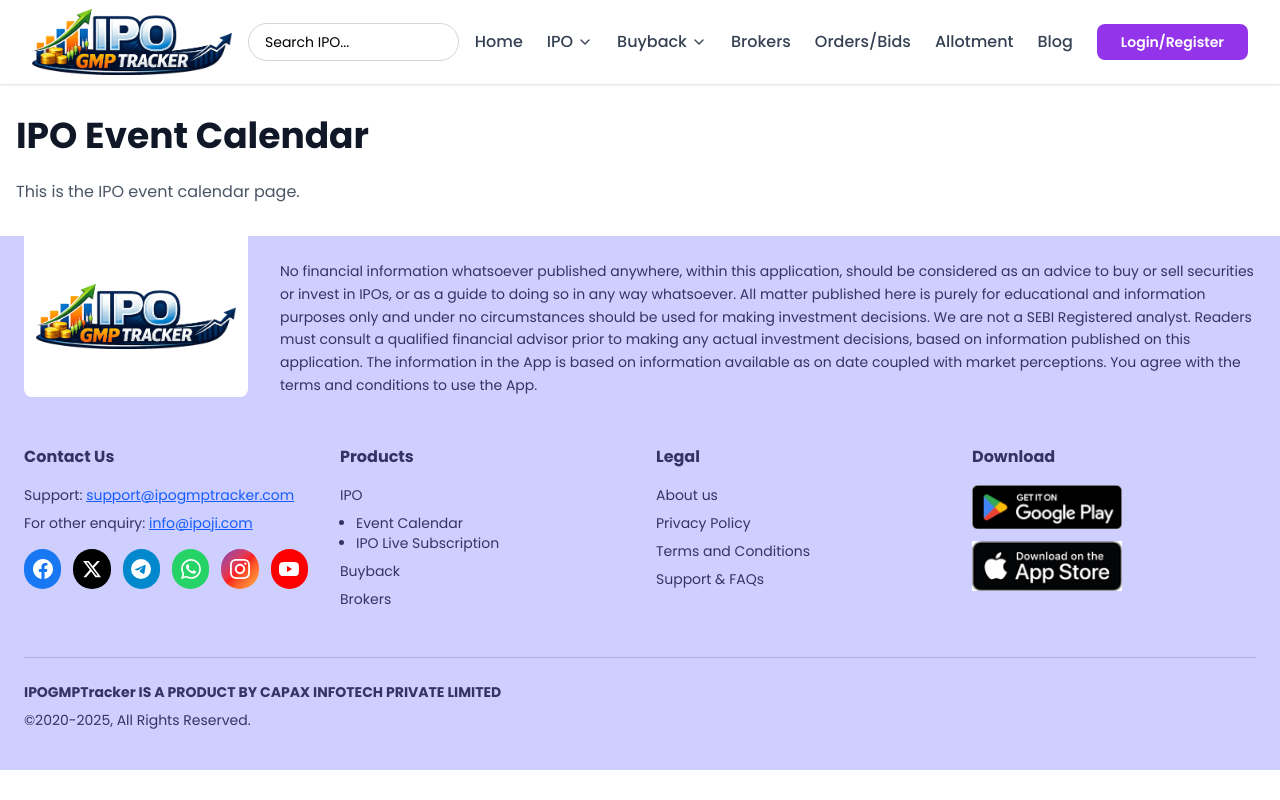
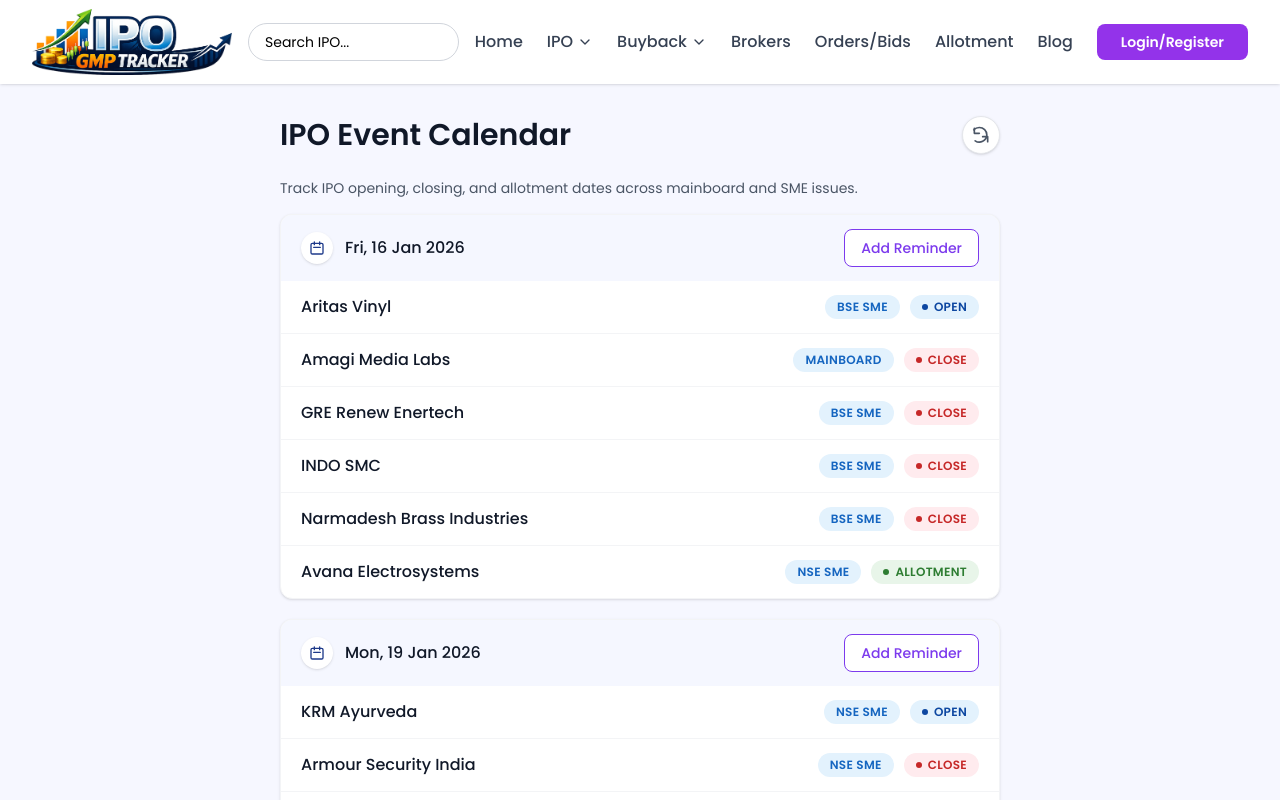
Before and after one commit to hardik2971/IPOGMPTracker-website, a Next.js app: page /ipo-event-calendar in a window 1280 px wide. Shown: the top 800 px of the page. Built offline with nearby package versions, Linux system fonts and the light colour scheme.

Commit message:
mainboard sme and all filter data

```diff
--- a/app/ipo-event-calendar/page.tsx
+++ b/app/ipo-event-calendar/page.tsx
@@ -1,14 +1,167 @@
-import Header from '@/components/Header';
-import Footer from '@/components/Footer';
+import Header from "@/components/Header";
+import Footer from "@/components/Footer";
+
+type StatusType = "OPEN" | "CLOSE" | "ALLOTMENT";
+
+interface CalendarEvent {
+  company: string;
+  board: string;
+  status: StatusType;
+}
+
+interface CalendarDay {
+  dateLabel: string;
+  events: CalendarEvent[];
+}
+
+const mockCalendar: CalendarDay[] = [
+  {
+    dateLabel: "Fri, 16 Jan 2026",
+    events: [
+      { company: "Aritas Vinyl", board: "BSE SME", status: "OPEN" },
+      { company: "Amagi Media Labs", board: "MAINBOARD", status: "CLOSE" },
+      { company: "GRE Renew Enertech", board: "BSE SME", status: "CLOSE" },
+      { company: "INDO SMC", board: "BSE SME", status: "CLOSE" },
+      {
+        company: "Narmadesh Brass Industries",
+        board: "BSE SME",
+        status: "CLOSE",
+      },
+      {
+        company: "Avana Electrosystems",
+        board: "NSE SME",
+        status: "ALLOTMENT",
+      },
+    ],
+  },
+  {
+    dateLabel: "Mon, 19 Jan 2026",
+    events: [
+      { company: "KRM Ayurveda", board: "NSE SME", status: "OPEN" },
+      { company: "Armour Security India", board: "NSE SME", status: "CLOSE" },
+      { company: "Amagi Media Labs", board: "MAINBOARD", status: "ALLOTMENT" },
+    ],
+  },
+];
+
+const statusStyles: Record<StatusType, string> = {
+  OPEN: "bg-[#E3F2FD] text-[#0D47A1]",
+  CLOSE: "bg-[#FFEBEE] text-[#C62828]",
+  ALLOTMENT: "bg-[#E8F5E9] text-[#2E7D32]",
+};
+
+const statusDotStyles: Record<StatusType, string> = {
+  OPEN: "bg-[#0D47A1]",
+  CLOSE: "bg-[#C62828]",
+  ALLOTMENT: "bg-[#2E7D32]",
+};
 
 export default function IPOEventCalendar() {
   return (
-    <div className="min-h-screen bg-white">
+    <div className="min-h-screen bg-[#f6f7ff]">
       <Header />
-      <main className="container mx-auto px-4 py-8">
-        <h1 className="text-4xl font-bold text-gray-900 mb-6">IPO Event Calendar</h1>
-        <p className="text-gray-600">This is the IPO event calendar page.</p>
+
+      <main className="container mx-auto px-3 sm:px-4 md:px-6 py-4 sm:py-6 md:py-8 max-w-3xl">
+        <div className="flex items-center justify-between mb-4 sm:mb-6">
+          <h1 className="text-xl sm:text-2xl md:text-3xl font-semibold text-gray-900">
+            IPO Event Calendar
+          </h1>
+          <button
+            type="button"
+            className="p-2 rounded-full border border-gray-200 bg-white shadow-sm hover:bg-gray-50 transition-colors"
+            aria-label="Refresh calendar"
+          >
+            <svg
+              className="w-5 h-5 text-gray-600"
+              fill="none"
+              stroke="currentColor"
+              viewBox="0 0 24 24"
+            >
+              <path
+                strokeLinecap="round"
+                strokeLinejoin="round"
+                strokeWidth={2}
+                d="M4 4v6h6M20 20v-6h-6M5 19a9 9 0 0014-7 9 9 0 00-9-9 9 9 0 00-6.7 2.9"
+              />
+            </svg>
+          </button>
+        </div>
+
+        <p className="text-xs sm:text-sm text-gray-600 mb-3 sm:mb-4">
+          Track IPO opening, closing, and allotment dates across mainboard and
+          SME issues.
+        </p>
+
+        <div className="space-y-4 sm:space-y-5">
+          {mockCalendar.map((day) => (
+            <section
+              key={day.dateLabel}
+              className="bg-white rounded-xl shadow-sm border border-gray-100 overflow-hidden"
+            >
+              {/* Date header */}
+              <header className="flex flex-col sm:flex-row sm:items-center justify-between gap-3 bg-[#f5f7ff] px-3 sm:px-4 md:px-5 py-3 sm:py-3.5">
+                <div className="flex items-center gap-2 sm:gap-3">
+                  <div className="flex items-center justify-center w-8 h-8 rounded-full bg-white shadow-sm text-[#1e3a8a] flex-shrink-0">
+                    <svg
+                      className="w-4 h-4"
+                      fill="none"
+                      stroke="currentColor"
+                      viewBox="0 0 24 24"
+                    >
+                      <path
+                        strokeLinecap="round"
+                        strokeLinejoin="round"
+                        strokeWidth={2}
+                        d="M8 7V3m8 4V3m-9 8h10M5 21h14a2 2 0 002-2V7a2 2 0 00-2-2H5a2 2 0 00-2 2v12a2 2 0 002 2z"
+                      />
+                    </svg>
+                  </div>
+                  <span className="text-sm sm:text-base font-medium text-gray-900">
+                    {day.dateLabel}
+                  </span>
+                </div>
+
+                <button
+                  type="button"
+                  className="self-start sm:self-auto inline-flex items-center justify-center px-3 sm:px-4 py-1.5 sm:py-2 border border-[#7c3aed] text-[#7c3aed] rounded-lg text-xs sm:text-sm font-medium bg-white hover:bg-[#f3e8ff] transition-colors"
+                >
+                  Add Reminder
+                </button>
+              </header>
+
+              {/* Event list */}
+              <div className="divide-y divide-gray-100">
+                {day.events.map((event) => (
+                  <div
+                    key={`${day.dateLabel}-${event.company}-${event.status}`}
+                    className="px-3 sm:px-4 md:px-5 py-3 sm:py-3.5 flex flex-col sm:flex-row sm:items-center justify-between gap-2 sm:gap-3"
+                  >
+                    <p className="text-sm sm:text-base text-gray-900 font-medium">
+                      {event.company}
+                    </p>
+
+                    <div className="flex flex-wrap items-center gap-2 sm:gap-2.5">
+                      <span className="inline-flex items-center px-3 py-1 rounded-full bg-[#e3f2fd] text-[#1565c0] text-[11px] sm:text-xs font-semibold uppercase tracking-wide">
+                        {event.board}
+                      </span>
+
+                      <span
+                        className={`inline-flex items-center gap-1.5 px-3 py-1 rounded-full text-[11px] sm:text-xs font-semibold uppercase tracking-wide ${statusStyles[event.status]}`}
+                      >
+                        <span
+                          className={`w-1.5 h-1.5 rounded-full ${statusDotStyles[event.status]}`}
+                        />
+                        {event.status}
+                      </span>
+                    </div>
+                  </div>
+                ))}
+              </div>
+            </section>
+          ))}
+        </div>
       </main>
+
       <Footer />
     </div>
   );
--- a/components/Footer.tsx
+++ b/components/Footer.tsx
@@ -170,7 +170,7 @@
                 <ul className="list-disc">
                   <li>
                     <Link
-                      href="/calendar"
+                      href="/ipo-event-calendar"
                       className="text-[#333366] hover:underline"
                     >
                       Event Calendar
--- a/components/Header.tsx
+++ b/components/Header.tsx
@@ -62,6 +62,9 @@
                 </DropdownMenuItem>
                 <DropdownMenuItem asChild>
                   <Link href="/ipo/listed-ipo">Listed IPO</Link>
+                </DropdownMenuItem>
+                <DropdownMenuItem asChild>
+                  <Link href="/ipo-event-calendar">IPO Event Calendar</Link>
                 </DropdownMenuItem>
                 <DropdownMenuItem asChild>
                   <Link href="/sme-ipo/current-ipo">Current SME IPO</Link>
--- a/components/ipo/IpoCard.tsx
+++ b/components/ipo/IpoCard.tsx
@@ -2,6 +2,7 @@
 "use client";
 
 import { DisplayIpo } from "@/types/ipo";
+import Image from "next/image";
 
 interface IpoCardProps {
   ipo: DisplayIpo;
@@ -13,7 +14,7 @@
       <div className="bg-white rounded-lg p-3 sm:p-4 md:p-5">
         <div className="flex items-start gap-3 sm:gap-4 md:gap-5">
           {/* Logo Section */}
-          <div className="w-16 h-16 sm:w-20 sm:h-20 md:w-24 md:h-24 bg-white border border-black rounded-lg flex items-center justify-center flex-shrink-0">
+          <div className="w-16 h-16 sm:w-20 sm:h-20 md:w-24 md:h-24 bg-white flex items-center justify-center flex-shrink-0">
             {ipo.logo ? (
               <img
                 src={ipo.logo}
```
Also changed, not shown: components/IPOSection.tsx (+24 -16 lines).
